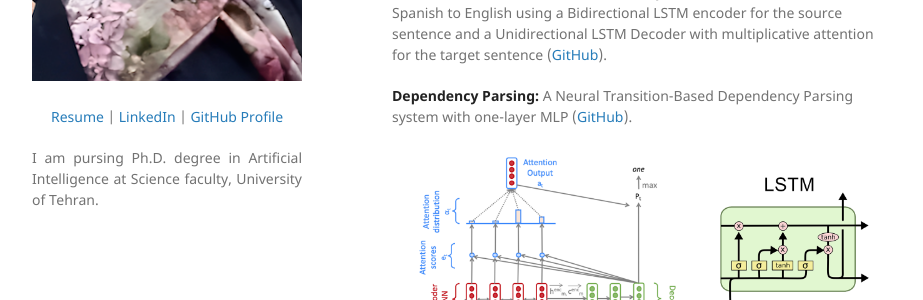
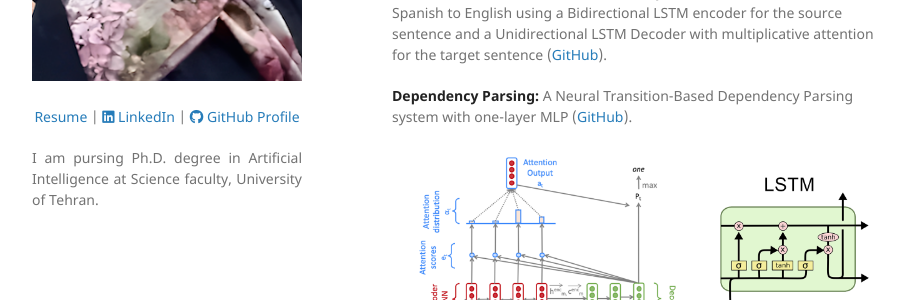
Before and after one commit to aztofighi/aztofighi.github.io, a Jekyll site: the page built from index.md, in a window 1280 px wide. Shown: the part 358-658 px from the top of the page, without its empty margins (178-1101 px from the left). Built offline with Jekyll 4.4.1, drawn with Linux system fonts in a browser that asks for light colours; our own code applies the rules of GitHub Pages for plain Markdown files.

Commit message:
Update default.html

```diff
--- a/_layouts/default.html
+++ b/_layouts/default.html
@@ -4,6 +4,7 @@
     <meta charset="UTF-8">
     <meta http-equiv="X-UA-Compatible" content="IE=edge">
     <meta name="viewport" content="width=device-width, initial-scale=1">
+    <link rel="stylesheet" href="https://cdnjs.cloudflare.com/ajax/libs/font-awesome/6.4.0/css/all.min.css" integrity="sha512-iecdLmaskl7CVkqkXNQ/ZH/XLlvWZOJyj7Yy7tcenmpD1ypASozpmT/E0iPtmFIB46ZmdtAc9eNBvH0H/ZpiBw==" crossorigin="anonymous" referrerpolicy="no-referrer" />
 
 {% seo %}
     <link rel="stylesheet" href="{{ "/assets/css/style.css?v=" | append: site.github.build_revision | relative_url }}">
```
